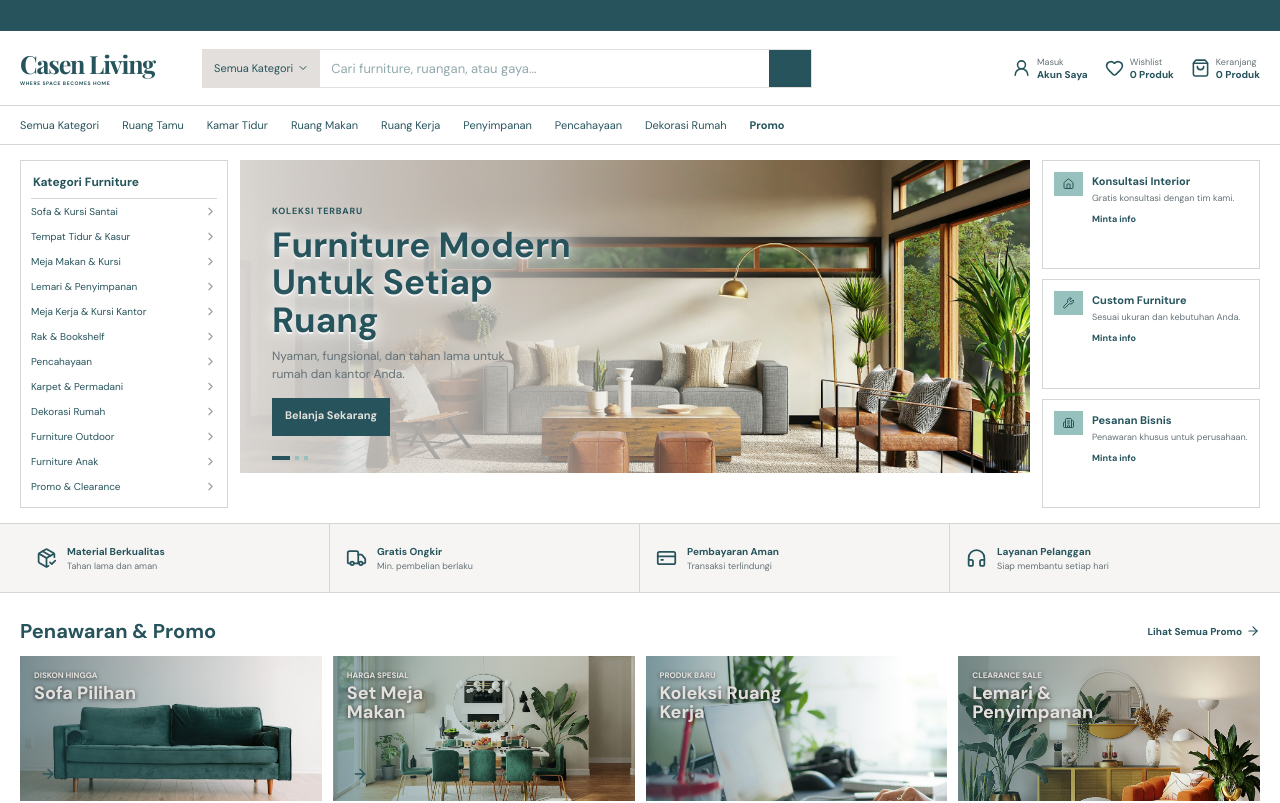
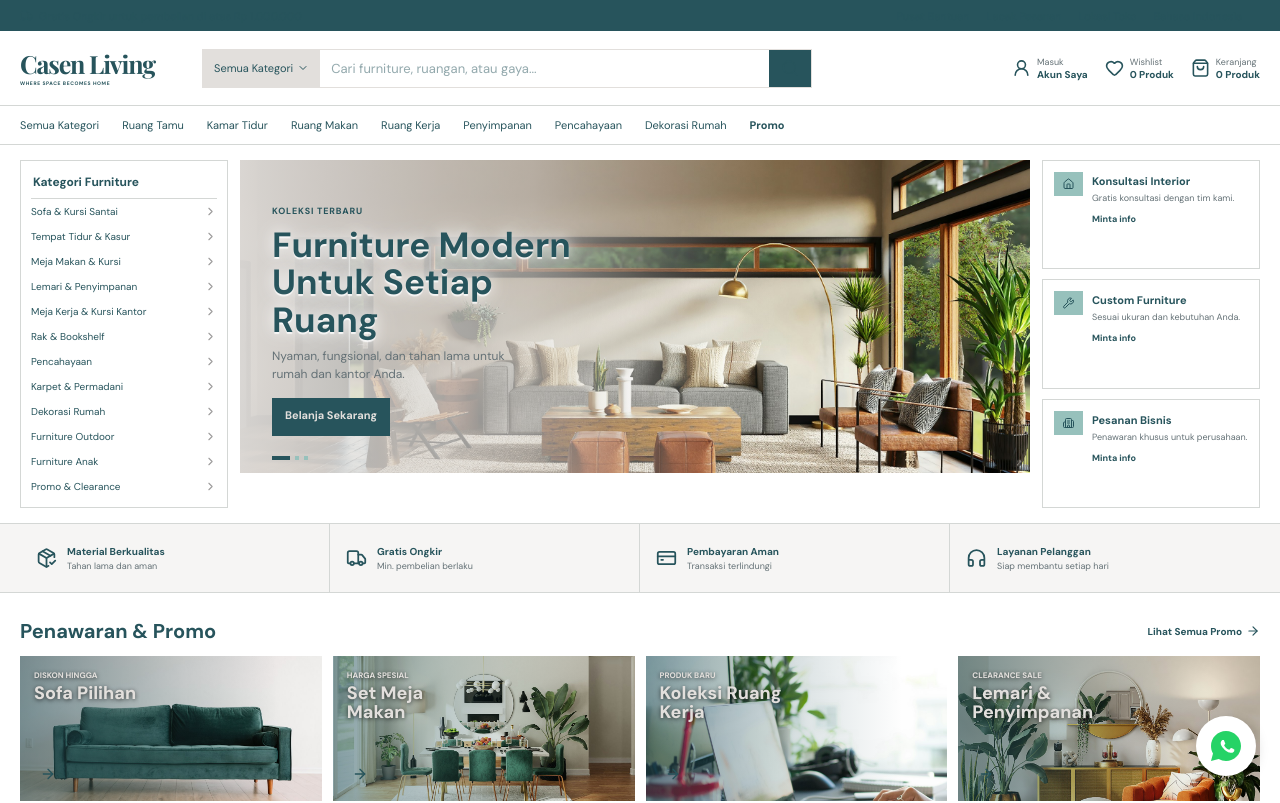
Before and after one commit to aspireomedia/rumaio-ecommerce-preview6, a Next.js app: page / in a window 1280 px wide. Shown: the top 803 px of the page. Built offline with nearby package versions, Linux system fonts and the light colour scheme; a web font is replaced by a local one.

Commit message:
feat: add site-wide floating WhatsApp contact button

```diff
--- a/src/app/layout.tsx
+++ b/src/app/layout.tsx
@@ -1,6 +1,7 @@
 import type { Metadata } from "next";
 import { DM_Sans, Playfair_Display } from "next/font/google";
 import "./globals.css";
+import { FloatingWhatsApp } from "@/components/FloatingWhatsApp";
 
 const dmSans = DM_Sans({ variable: "--font-sans", subsets: ["latin"] });
 const playfair = Playfair_Display({ variable: "--font-serif", subsets: ["latin"] });
@@ -11,5 +12,5 @@ export const metadata: Metadata = {
 };
 
 export default function RootLayout({ children }: Readonly<{ children: React.ReactNode }>) {
-  return <html lang="id" className={`${dmSans.variable} ${playfair.variable}`}><body>{children}</body></html>;
+  return <html lang="id" className={`${dmSans.variable} ${playfair.variable}`}><body>{children}<FloatingWhatsApp/></body></html>;
 }
--- /dev/null
+++ b/src/components/FloatingWhatsApp.tsx
@@ -0,0 +1,23 @@
+"use client";
+
+const WHATSAPP_NUMBER = "6281234567890"; // TODO: replace with the real business WhatsApp number when provided.
+const WHATSAPP_MESSAGE = "Halo Casen Living, saya ingin bertanya mengenai produk.";
+
+export function FloatingWhatsApp() {
+  const href = `https://wa.me/${WHATSAPP_NUMBER}?text=${encodeURIComponent(WHATSAPP_MESSAGE)}`;
+  return (
+    <a
+      href={href}
+      target="_blank"
+      rel="noopener noreferrer"
+      className="floating-whatsapp"
+      aria-label="Hubungi Casen Living melalui WhatsApp"
+      title="Hubungi kami via WhatsApp"
+    >
+      <svg viewBox="0 0 32 32" width="30" height="30" aria-hidden="true" focusable="false">
+        <path fill="#25D366" d="M16.001 0C7.164 0 0 7.163 0 16c0 2.823.738 5.57 2.14 8L.002 32l8.2-2.15A15.9 15.9 0 0 0 16.001 32C24.837 32 32 24.837 32 16S24.837 0 16.001 0Z" />
+        <path fill="#fff" d="M24.21 19.34c-.36-.18-2.13-1.05-2.46-1.17-.33-.12-.57-.18-.81.18-.24.36-.93 1.17-1.14 1.41-.21.24-.42.27-.78.09-.36-.18-1.52-.56-2.9-1.79-1.07-.95-1.79-2.13-2-2.49-.21-.36-.02-.55.16-.73.16-.16.36-.42.54-.63.18-.21.24-.36.36-.6.12-.24.06-.45-.03-.63-.09-.18-.81-1.95-1.11-2.67-.29-.7-.59-.6-.81-.61-.21-.01-.45-.01-.69-.01s-.63.09-.96.45c-.33.36-1.26 1.23-1.26 3s1.29 3.48 1.47 3.72c.18.24 2.54 3.88 6.16 5.44.86.37 1.53.59 2.05.76.86.27 1.64.23 2.26.14.69-.1 2.13-.87 2.43-1.71.3-.84.3-1.56.21-1.71-.09-.15-.33-.24-.69-.42Z" />
+      </svg>
+    </a>
+  );
+}
```
Also changed, not shown: src/app/globals.css, 1 other file (tests, documents, lock files or other folders).
